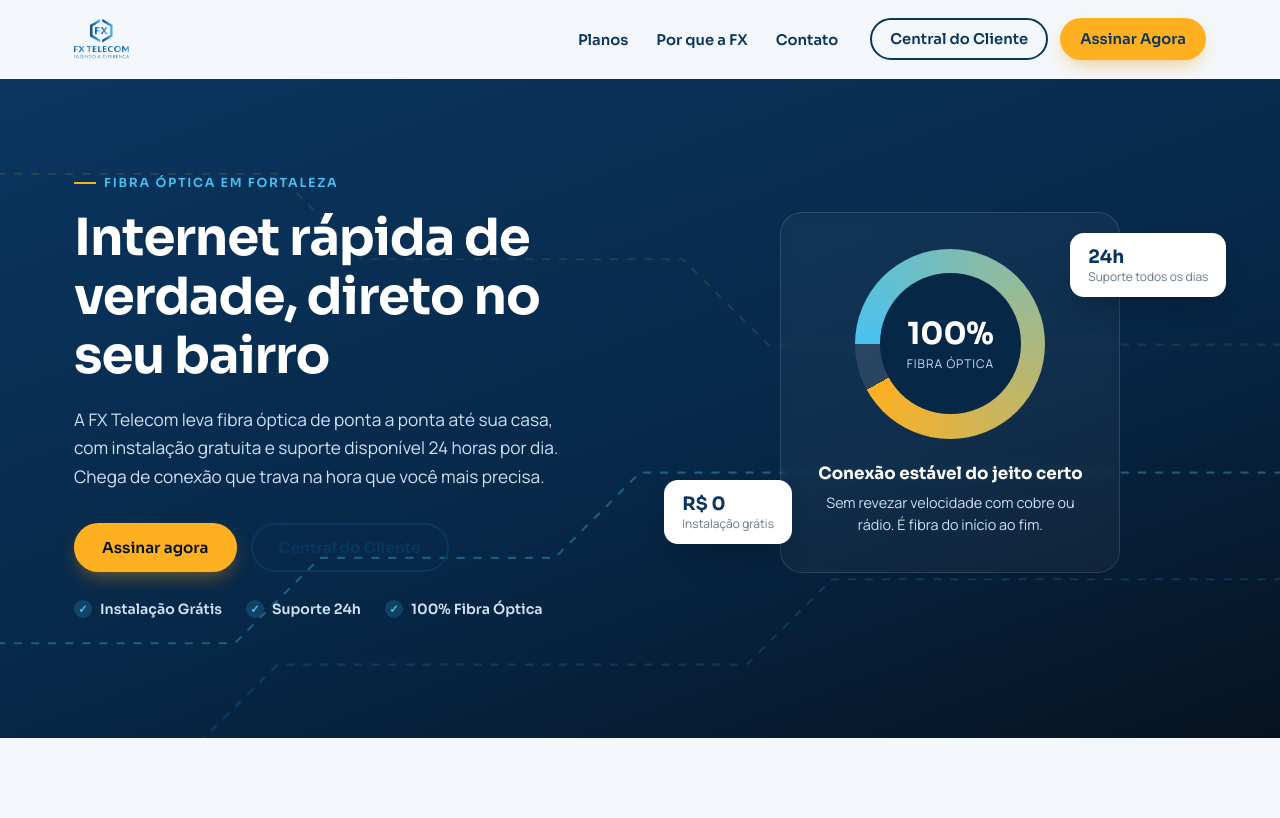
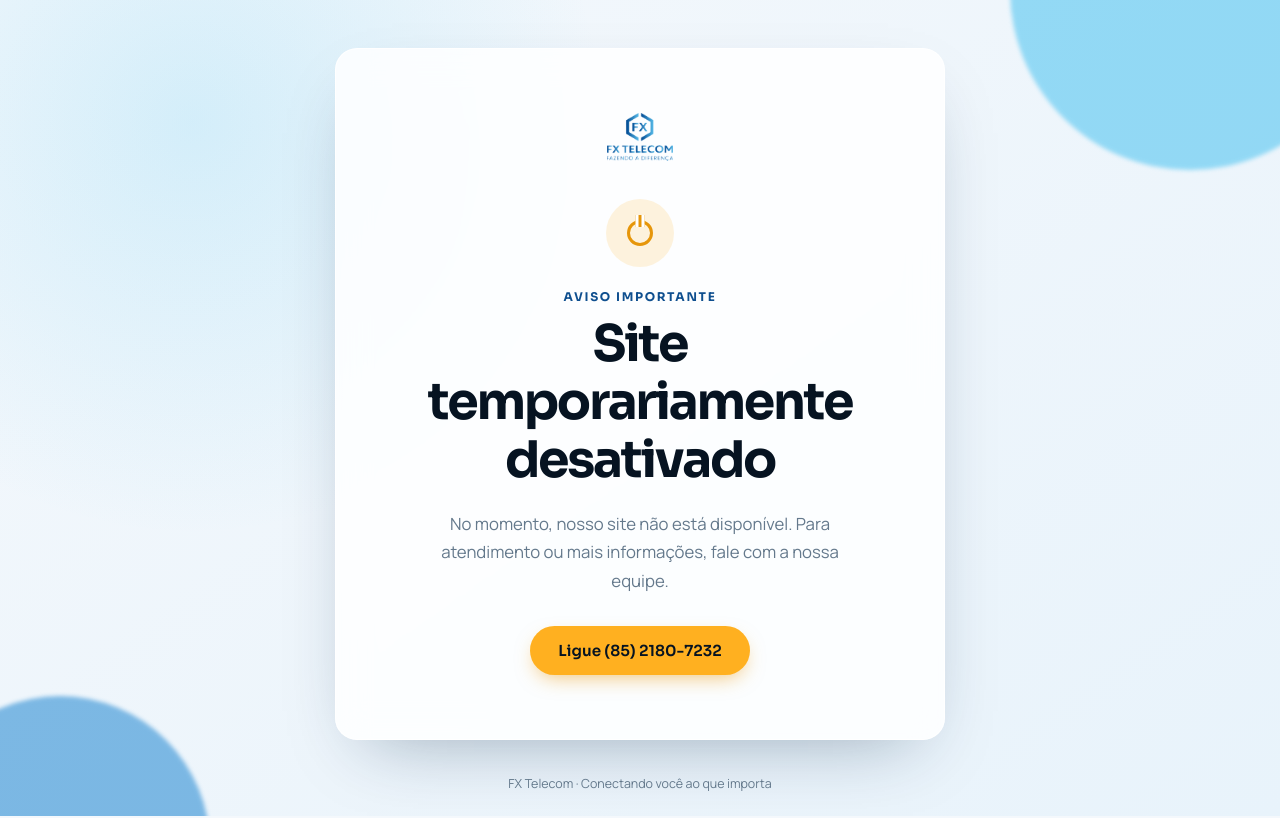
Before and after one commit to vitorgomes1306/fx-telecom, a React (Vite) app: page / in a window 1280 px wide. Shown: the top 818 px of the page. Built offline with nearby package versions, Linux system fonts and the light colour scheme.

Commit message:
Telefone alterado

```diff
--- a/src/App.jsx
+++ b/src/App.jsx
@@ -4,8 +4,14 @@ import Plans from './components/Plans'
 import Features from './components/Features'
 import CtaBanner from './components/CtaBanner'
 import Footer from './components/Footer'
+import SiteDisabled from './components/SiteDisabled'
+import { SITE_CONFIG } from './data/config'
 
 function App() {
+  if (!SITE_CONFIG.active) {
+    return <SiteDisabled />
+  }
+
   return (
     <>
       <Header />
--- /dev/null
+++ b/src/components/SiteDisabled.css
@@ -0,0 +1,139 @@
+.site-disabled {
+  position: relative;
+  isolation: isolate;
+  min-height: 100svh;
+  display: grid;
+  place-items: center;
+  overflow: hidden;
+  padding: 48px 24px 76px;
+  background:
+    radial-gradient(circle at 15% 15%, rgba(72, 194, 240, 0.18), transparent 32%),
+    linear-gradient(145deg, var(--paper) 0%, #e8f3fb 100%);
+}
+
+.site-disabled__glow {
+  position: absolute;
+  z-index: -1;
+  border-radius: 50%;
+  filter: blur(2px);
+  opacity: 0.55;
+}
+
+.site-disabled__glow--top {
+  width: 360px;
+  height: 360px;
+  top: -190px;
+  right: -90px;
+  background: var(--sky);
+}
+
+.site-disabled__glow--bottom {
+  width: 300px;
+  height: 300px;
+  bottom: -180px;
+  left: -90px;
+  background: var(--blue);
+}
+
+.site-disabled__card {
+  width: min(100%, 610px);
+  display: flex;
+  flex-direction: column;
+  align-items: center;
+  padding: clamp(36px, 7vw, 64px);
+  border: 1px solid rgba(255, 255, 255, 0.85);
+  border-radius: var(--radius-l);
+  background: rgba(255, 255, 255, 0.84);
+  box-shadow: 0 28px 70px -32px rgba(7, 39, 71, 0.38);
+  backdrop-filter: blur(16px);
+  text-align: center;
+}
+
+.site-disabled__logo {
+  width: auto;
+  height: 48px;
+  margin-bottom: 38px;
+}
+
+.site-disabled__icon {
+  width: 68px;
+  height: 68px;
+  display: grid;
+  place-items: center;
+  margin-bottom: 22px;
+  border-radius: 50%;
+  background: rgba(255, 176, 32, 0.15);
+}
+
+.site-disabled__icon span {
+  width: 26px;
+  height: 26px;
+  border: 3px solid var(--amber-deep);
+  border-radius: 50%;
+  position: relative;
+}
+
+.site-disabled__icon span::after {
+  content: '';
+  position: absolute;
+  width: 3px;
+  height: 12px;
+  top: -8px;
+  left: 50%;
+  border: 3px solid #fff;
+  border-top: 0;
+  border-bottom: 0;
+  background: var(--amber-deep);
+  transform: translateX(-50%);
+}
+
+.site-disabled__eyebrow {
+  margin-bottom: 12px;
+  font-family: var(--font-head);
+  color: var(--blue-deep);
+  font-size: 0.75rem;
+  font-weight: 700;
+  letter-spacing: 0.14em;
+  text-transform: uppercase;
+}
+
+.site-disabled h1 {
+  max-width: 470px;
+  font-size: clamp(2rem, 6vw, 3.15rem);
+  letter-spacing: -0.045em;
+}
+
+.site-disabled__message {
+  max-width: 450px;
+  margin-top: 20px;
+  color: var(--text-soft);
+  font-size: 1.05rem;
+  line-height: 1.7;
+}
+
+.site-disabled__contact {
+  margin-top: 30px;
+}
+
+.site-disabled__footer {
+  position: absolute;
+  bottom: 24px;
+  color: var(--text-soft);
+  font-size: 0.78rem;
+  text-align: center;
+}
+
+@media (max-width: 520px) {
+  .site-disabled {
+    padding-inline: 16px;
+  }
+
+  .site-disabled__card {
+    padding-inline: 24px;
+  }
+
+  .site-disabled__logo {
+    height: 40px;
+    margin-bottom: 30px;
+  }
+}
--- /dev/null
+++ b/src/components/SiteDisabled.jsx
@@ -0,0 +1,40 @@
+import logo from '../assets/fx-logo.png'
+import { CONTACT } from '../data/config'
+import './SiteDisabled.css'
+
+function SiteDisabled() {
+  return (
+    <main className="site-disabled">
+      <div className="site-disabled__glow site-disabled__glow--top" />
+      <div className="site-disabled__glow site-disabled__glow--bottom" />
+
+      <section className="site-disabled__card" aria-labelledby="site-disabled-title">
+        <img className="site-disabled__logo" src={logo} alt="FX Telecom" />
+
+        <div className="site-disabled__icon" aria-hidden="true">
+          <span />
+        </div>
+
+        <p className="site-disabled__eyebrow">Aviso importante</p>
+        <h1 id="site-disabled-title">Site temporariamente desativado</h1>
+        <p className="site-disabled__message">
+          No momento, nosso site não está disponível. Para atendimento ou mais
+          informações, fale com a nossa equipe.
+        </p>
+
+        <a
+          className="btn btn-primary site-disabled__contact"
+          href={`tel:+${CONTACT.phoneTel}`}
+        >
+          Ligue {CONTACT.phoneDisplay}
+        </a>
+      </section>
+
+      <p className="site-disabled__footer">
+        FX Telecom · Conectando você ao que importa
+      </p>
+    </main>
+  )
+}
+
+export default SiteDisabled
--- a/src/data/config.js
+++ b/src/data/config.js
@@ -1,6 +1,12 @@
+export const SITE_CONFIG = {
+  active: false,
+}
+
 export const CONTACT = {
-  phoneDisplay: '(85) 4042-3081',
-  phoneTel: '558540423081',
+  phoneDisplay: '(85) 2180-7232',
+  phoneTel: '558521807232',
+  phoneCel: '5585985500575',
+  email: 'contato@fxtelecom.com.br',
   // TODO: substitua pelo link real da central do cliente (ex: portal SGP) quando disponível.
   customerPortalUrl: '#',
 }
```
